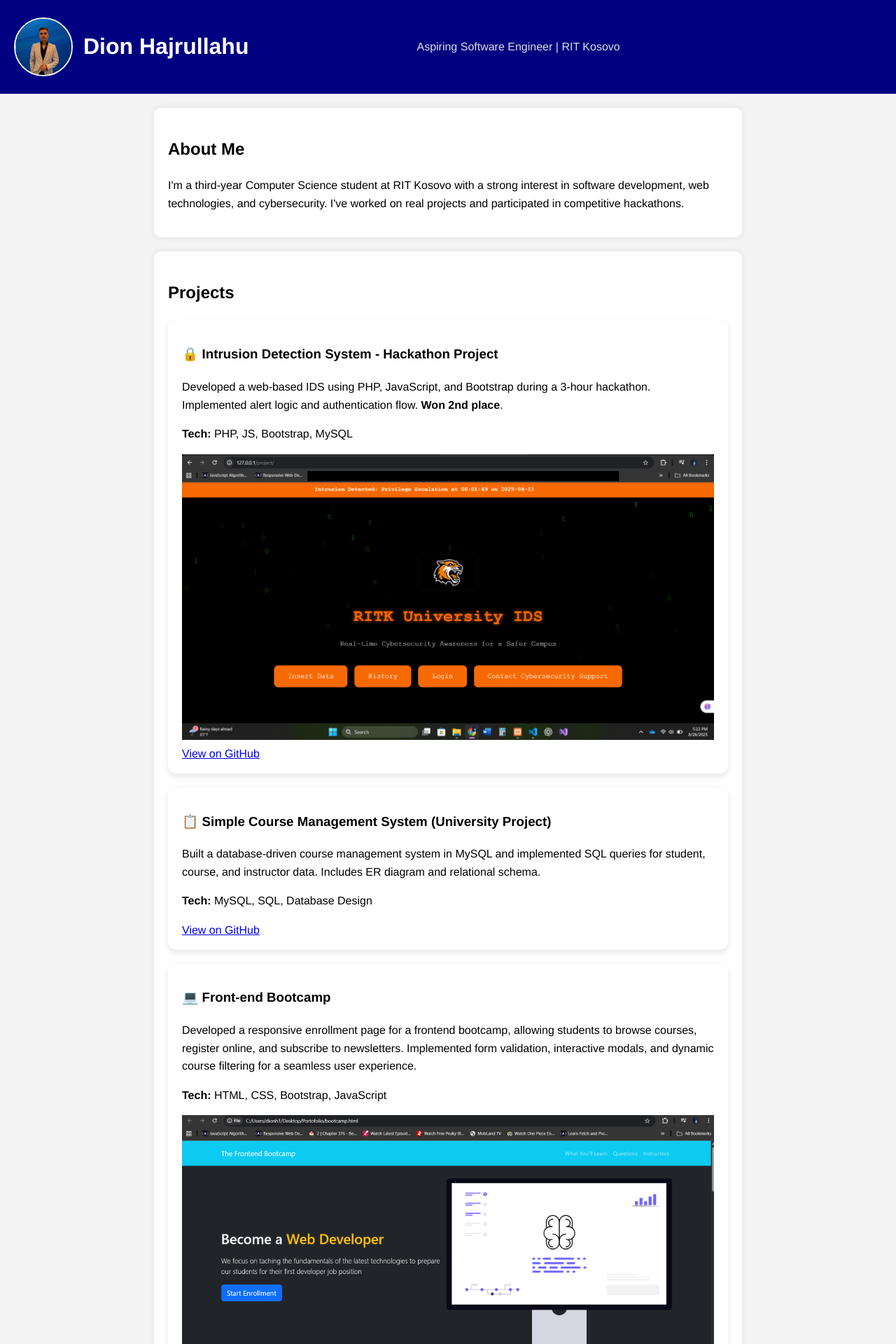
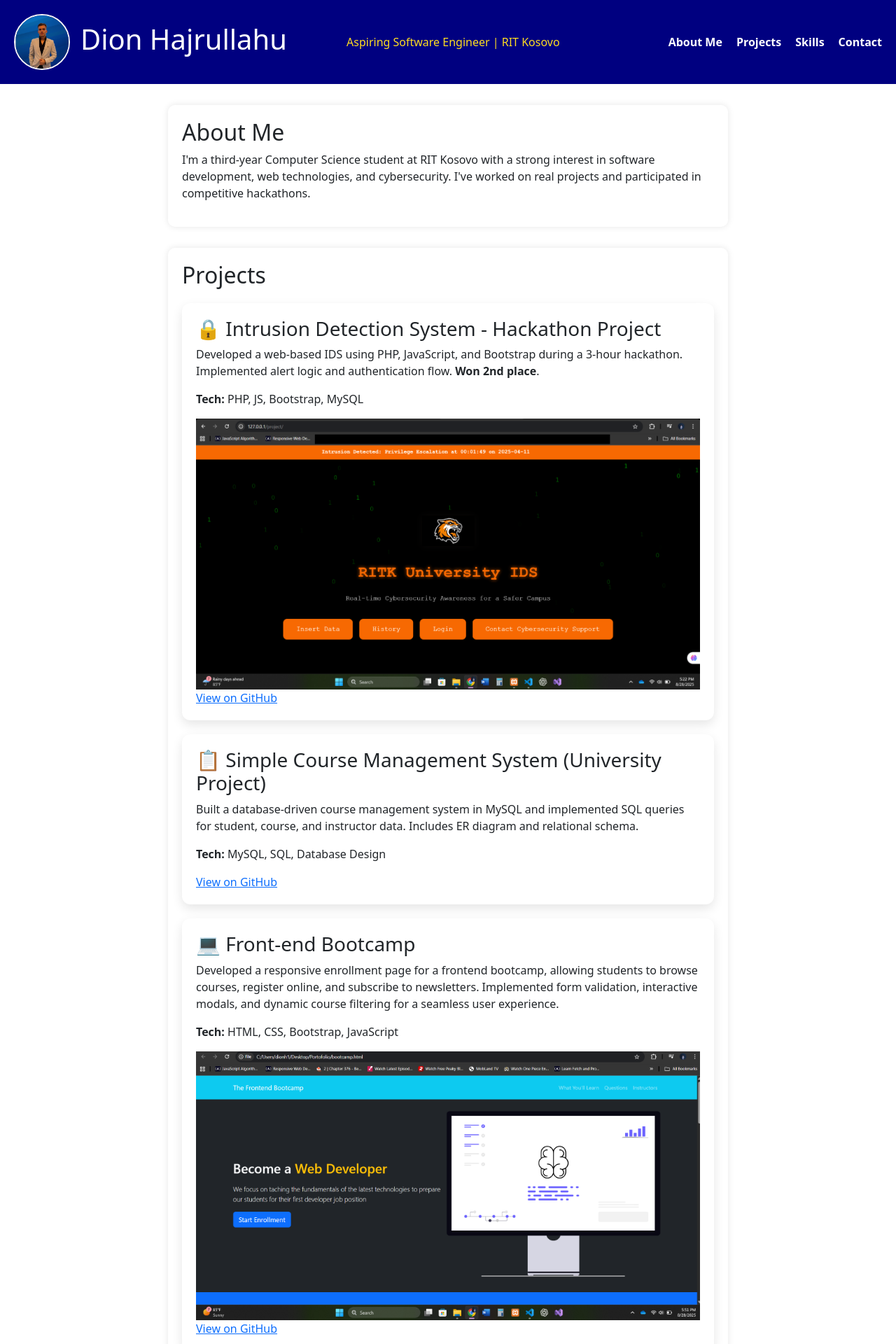
Before and after one commit to DionHajrullahu/dionhajrullahu.github.io, a PHP site: page / in a window 1280 px wide. Shown: the top 1920 px of the page at 70% size. Run offline with PHP 8.4, Linux system fonts and the light colour scheme.

Commit message:
Fixing responsiveness and adding new elements

```diff
--- a/index.html
+++ b/index.html
@@ -1,48 +1,71 @@
 <!DOCTYPE html>
 <html lang="en">
+
 <head>
     <meta charset="UTF-8">
-    <title>Dion Hajrullahu – Portfolio</title>
+    <meta name="viewport" content="width=device-width, initial-scale=1">
+    <title>Dion Hajrullahu - Portfolio</title>
     <link rel="stylesheet" href="style.css">
+    <link href="https://fonts.googleapis.com/css2?family=Inter:wght@400;600;700&display=swap" rel="stylesheet">
+    <link href="https://cdn.jsdelivr.net/npm/bootstrap@5.3.8/dist/css/bootstrap.min.css" rel="stylesheet"
+        integrity="sha384-sRIl4kxILFvY47J16cr9ZwB07vP4J8+LH7qKQnuqkuIAvNWLzeN8tE5YBujZqJLB" crossorigin="anonymous">
+    <link rel="stylesheet" href="https://cdn.jsdelivr.net/npm/bootstrap-icons@1.11.3/font/bootstrap-icons.css">
 </head>
+
 <body>
     <header>
-        <img class="pic" src="profile-img.png" alt="profile image">
-        <h1>Dion Hajrullahu</h1>
+        <div class="profile">
+            <img class="pic" src="profile-img.png" alt="profile image">
+            <h1>Dion Hajrullahu</h1>
+        </div>
         <p>Aspiring Software Engineer | RIT Kosovo</p>
+        <nav class="sections">
+            <a href="#about">About Me</a>
+            <a href="#projects">Projects</a>
+            <a href="#skills">Skills</a>
+            <a href="#contact">Contact</a>
+        </nav>
     </header>
 
     <section id="about">
         <h2>About Me</h2>
-        <p>I'm a third-year Computer Science student at RIT Kosovo with a strong interest in software development, web technologies, and cybersecurity. I've worked on real projects and participated in competitive hackathons.</p>
+        <p>I'm a third-year Computer Science student at RIT Kosovo with a strong interest in software development, web
+            technologies, and cybersecurity. I've worked on real projects and participated in competitive hackathons.
+        </p>
     </section>
 
     <section id="projects">
         <h2>Projects</h2>
         <div class="project">
             <h3>🔒 Intrusion Detection System - Hackathon Project</h3>
-            <p>Developed a web-based IDS using PHP, JavaScript, and Bootstrap during a 3-hour hackathon. Implemented alert logic and authentication flow. <strong>Won 2nd place</strong>.</p>
+            <p>Developed a web-based IDS using PHP, JavaScript, and Bootstrap during a 3-hour hackathon. Implemented
+                alert logic and authentication flow. <strong>Won 2nd place</strong>.</p>
             <p><strong>Tech:</strong> PHP, JS, Bootstrap, MySQL</p>
             <figure class="project-pic">
-            <img src="ids.png" alt="website screenshot">
-            <figcaption><a href="https://github.com/yourusername/ids-project" target="_blank">View on GitHub</a></figcaption>
+                <img src="ids.png" alt="website screenshot">
+                <figcaption><a href="https://github.com/yourusername/ids-project" target="_blank">View on GitHub</a>
+                </figcaption>
             </figure>
         </div>
 
         <div class="project">
             <h3>📋 Simple Course Management System (University Project)</h3>
-            <p>Built a database-driven course management system in MySQL and implemented SQL queries for student, course, and instructor data. Includes ER diagram and relational schema.</p>
+            <p>Built a database-driven course management system in MySQL and implemented SQL queries for student,
+                course, and instructor data. Includes ER diagram and relational schema.</p>
             <p><strong>Tech:</strong> MySQL, SQL, Database Design</p>
             <a href="https://github.com/yourusername/ids-project" target="_blank">View on GitHub</a>
         </div>
 
         <div class="project">
             <h3>💻 Front-end Bootcamp</h3>
-            <p>Developed a responsive enrollment page for a frontend bootcamp, allowing students to browse courses, register online, and subscribe to newsletters. Implemented form validation, interactive modals, and dynamic course filtering for a seamless user experience.</p>
+            <p>Developed a responsive enrollment page for a frontend bootcamp, allowing students to browse courses,
+                register online, and subscribe to newsletters. Implemented form validation, interactive modals, and
+                dynamic course filtering for a seamless user experience.</p>
             <p><strong>Tech:</strong> HTML, CSS, Bootstrap, JavaScript</p>
             <figure class="project-pic">
-            <img src="frontendBootcamp.png" alt="website screenshot">
-            <figcaption><a href="https://github.com/dionhajrullahu/bootcamp" target="_blank">View on GitHub</a></figcaption>
+                <img src="frontendBootcamp.png" alt="website screenshot">
+                <figcaption><a href="https://github.com/dionhajrullahu/bootcamp" target="_blank">View on GitHub</a>
+                </figcaption>
             </figure>
         </div>
     </section>
@@ -50,23 +73,53 @@
     <section id="skills">
         <h2>Skills</h2>
         <ul>
-            <li>Programming Languages: PHP, JavaScript, Java, SQL, C++, C#</li>
-            <li>Web: HTML, CSS, Bootstrap</li>
-            <li>Tools: Git, GitHub, MySQL, Visual Studio, VS Code</li>
+            <li>
+                <bold>Programming Languages:</bold> PHP, JavaScript, Java, SQL, C++, C#
+            </li>
+            <li><strong>Web:</strong> HTML, CSS, Bootstrap</li>
+            <li><em>Tools:</em> Git, GitHub, MySQL, Visual Studio, VS Code</li>
             <li>Languages: English (C1), Albanian (Native), German (B2)</li>
         </ul>
     </section>
 
     <section id="contact">
         <h2>Contact</h2>
-        <p>Email: dion.hajrullahu1@gmail.com</p>
-        <p>LinkedIn: <a href="https://www.linkedin.com/in/dion-hajrullahu-9680582a1/" target="_blank">Dion Hajrullahu</a></p>
-        <p>GitHub: <a href="https://github.com/DionHajrullahu" target="_blank">github.com/DionHajrullahu</a></p>
-        <p><a href="CV.pdf" download>Download My CV</a></p>
+
+        <div class="contact-item">
+            <span>Email:</span>
+            <i class="bi bi-envelope-fill"></i>
+            <a href="mailto:dion.hajrullahu1@gmail.com">dion.hajrullahu1@gmail.com</a>
+        </div>
+
+        <div class="contact-item">
+            <span>LinkedIn:</span>
+            <i class="bi bi-linkedin"></i>
+            <a href="https://www.linkedin.com/in/dion-hajrullahu-9680582a1/" target="_blank">Dion Hajrullahu</a>
+        </div>
+
+        <div class="contact-item">
+            <span>GitHub:</span>
+            <i class="bi bi-github"></i>
+            <a href="https://github.com/DionHajrullahu" target="_blank">github.com/DionHajrullahu</a>
+        </div>
+
+        <div class="contact-item" id="cv">
+            <a href="CV.pdf" download>Download My CV <i class="bi bi-download"></i></a>
+        </div>
     </section>
 
+
     <footer>
-        <p>© 2025 Dion Hajrullahu</p>
+         <div class="container position-relative">
+            <p> &copy; 2025 Dion Hajrullahu</p>
+            <a href="#" class="position-absolute bottom-0 end-0 p-5" title="Back to Top">
+                <i class="bi bi-arrow-up-circle h1"></i>
+            </a>
+        </div>
     </footer>
+    <script src="https://cdn.jsdelivr.net/npm/bootstrap@5.3.8/dist/js/bootstrap.bundle.min.js"
+        integrity="sha384-FKyoEForCGlyvwx9Hj09JcYn3nv7wiPVlz7YYwJrWVcXK/BmnVDxM+D2scQbITxI" crossorigin="anonymous">
+        </script>
 </body>
+
 </html>
--- a/style.css
+++ b/style.css
@@ -1,5 +1,13 @@
+html {
+    scroll-behavior: smooth;
+}
+
+:root {
+    --accent: #ffdd20;
+}
+
 body {
-    font-family: Helvetica, sans-serif;
+    font-family: 'Inter';
     line-height: 1.6;
     margin: 0;
     padding: 0;
@@ -17,46 +25,105 @@
 }
 
 header p {
-    color: #ddd;
-    margin-left: 225px;
+    color: #ffdd20;
+    margin: auto;
 }
 
+header a {
+    margin-left: auto;
+    color: white;
+    text-decoration: none;
+    font-weight: bold;
+}
 
 section {
     padding: 20px;
     max-width: 800px;
-    margin: auto;
     background: white;
-    margin-top: 20px;
+    margin: 30px auto;
     border-radius: 10px;
     box-shadow: 0 0 10px rgba(0, 0, 0, 0.1);
 }
 
+.sections {
+    margin-left: auto;
+    display: flex;
+    gap: 20px;
+}
+
+.sections a {
+    color: white;
+    text-decoration: none;
+    font-weight: 600;
+    transition: color 0.3s ease;
+}
+
+.sections a:hover {
+    color: var(--accent);
+}
+
+h2 {
+    color: var(--accent);
+}
+a {
+    color: var(--accent);
+}
+a:hover {
+    color: var(--accent);
+}
+
 .project {
     background: #fff;
-    padding: 15px 20px;
     margin: 20px 0;
+    padding: 20px;
     border-radius: 12px;
-    box-shadow: 0 4px 10px rgba(0, 0, 0, 0.1);
+    box-shadow: 0 6px 15px rgba(0,0,0,0.1);
+    transition: transform 0.3s ease, box-shadow 0.3s ease;
 }
 
-header,
-section:nth-of-type(odd),
-footer {
-  animation: slideInLeft 4s forwards;
+.project:hover {
+    transform: translateY(-5px) scale(1.02);
+    box-shadow: 0 12px 20px rgba(0,0,0,0.2);
+}
+
+#contact a {
+    display: inline-block;
+    margin: 8px 0;
+    padding: 8px 12px;
+    border-radius: 6px;
+    background: #ffdd50;
+    color: white;
+    text-decoration: none;
+    transition: background 0.3s ease;
+}
+
+#contact a:hover {
+    background: #e6c217;
+}
+
+section:nth-of-type(odd){
+    animation: slideInLeft 1.2s forwards;
 }
 
 section:nth-of-type(even) {
-  animation: slideInRight 4s forwards;
+    animation: slideInRight 1.2s forwards;
 }
 
-/* Optional staggered delays so they don't all appear instantly */
-header { animation-delay: 0.2s; }
-section:nth-of-type(1) { animation-delay: 0.4s; }
-section:nth-of-type(2) { animation-delay: 0.6s; }
-section:nth-of-type(3) { animation-delay: 0.8s; }
-section:nth-of-type(4) { animation-delay: 1s; }
-footer { animation-delay: 1.2s; }
+section:nth-of-type(1) {
+    animation-delay: 0.4s;
+}
+
+section:nth-of-type(2) {
+    animation-delay: 0.6s;
+}
+
+section:nth-of-type(3) {
+    animation-delay: 0.8s;
+}
+
+section:nth-of-type(4) {
+    animation-delay: 1s;
+}
 
 @keyframes slideInLeft {
     from {
@@ -97,7 +164,6 @@
     padding: 20px;
     background: navy;
     color: white;
-    margin-top: 20px;
 }
 
 .pic {
@@ -106,6 +172,12 @@
     border: 2px solid whitesmoke;
     border-radius: 50%;
     object-fit: cover;
+}
+
+.profile {
+    display: flex;
+    align-items: center;
+    gap: 15px;
 }
 
 .project-pic {
@@ -117,3 +189,30 @@
     height: auto;
     object-fit: cover;
 }
+
+#cv i {
+    color: black;
+}
+@media (max-width: 768px) {
+    header {
+        flex-direction: column;
+        align-items: flex-start;
+        gap: 15px;
+    }
+
+    .sections {
+        margin: 0;
+        text-decoration: underline;
+        align-items: center;
+    }
+
+    header p {
+        margin: 0;
+    }
+
+    section {
+        margin: 20px;
+        padding: 15px;
+        height: auto;
+    }
+}
```
